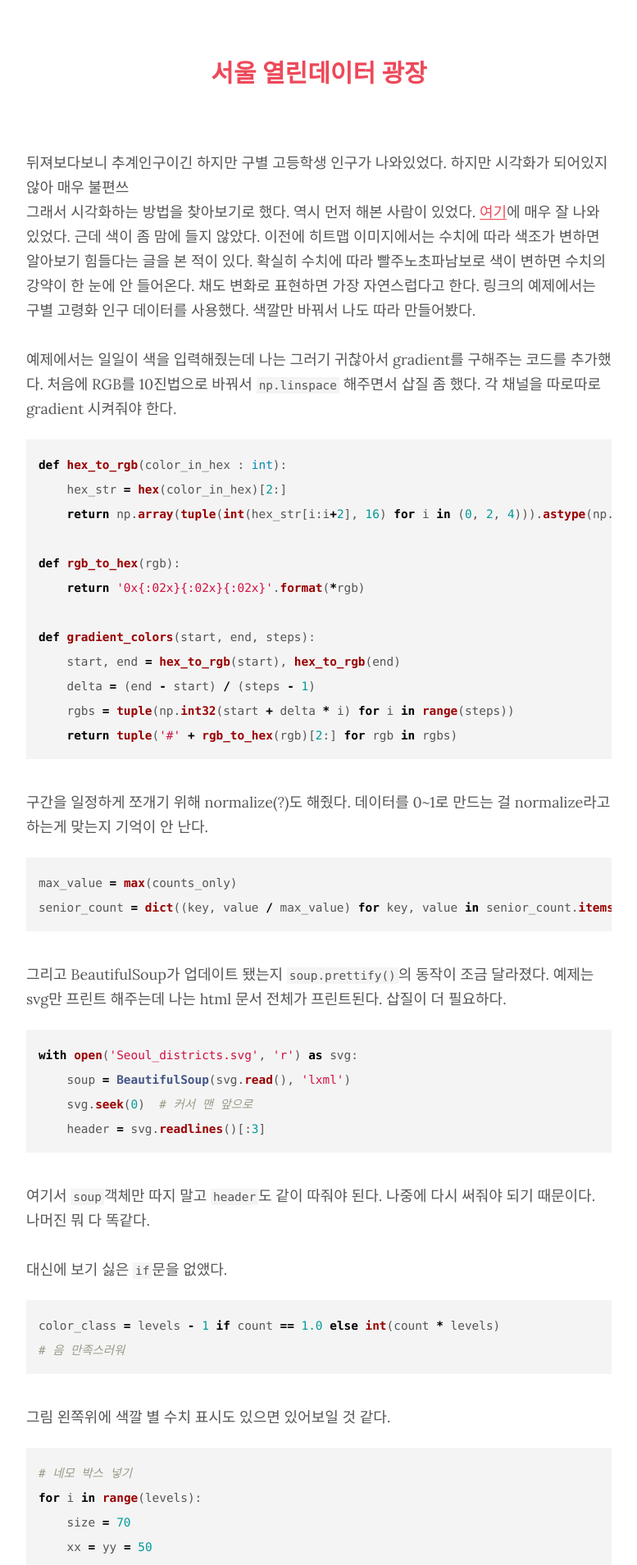
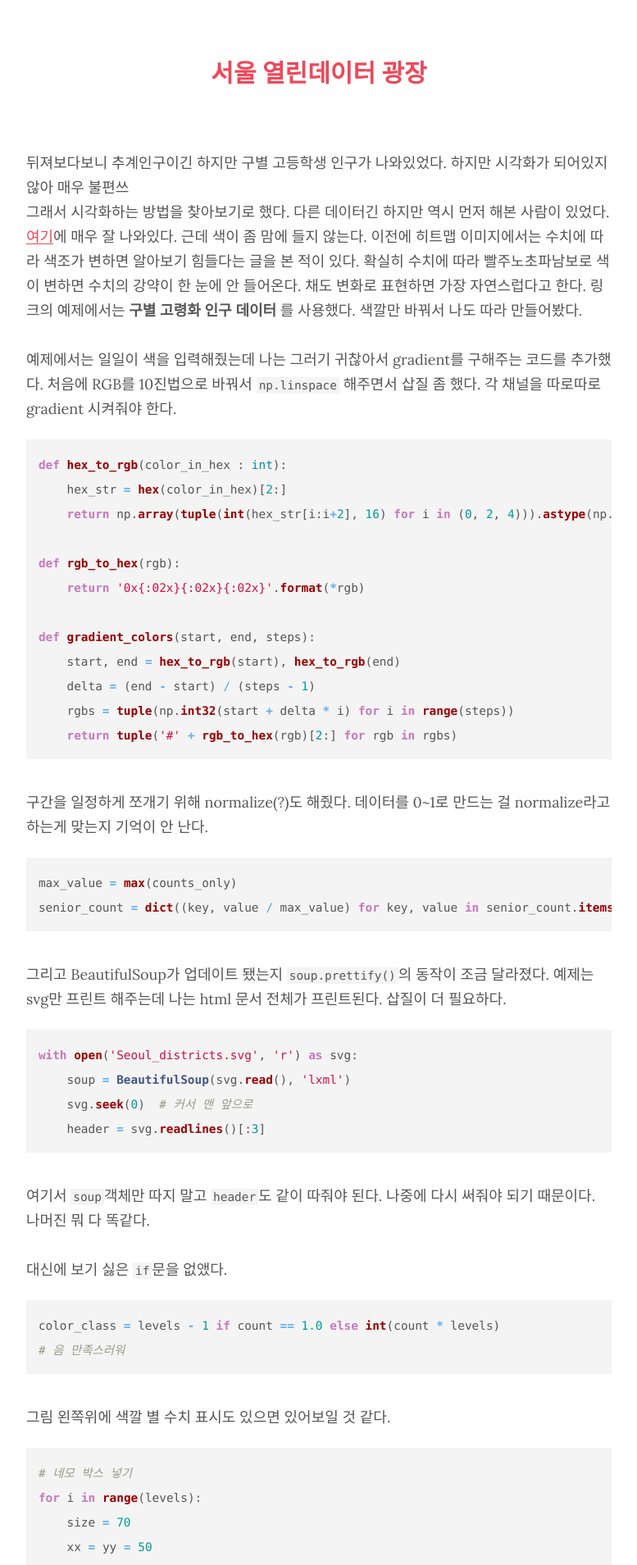
Before and after one commit to Haawron/Haawron.github.io, a Jekyll site: the page built from _posts/2018-02-21-seoul-analysis.md, in a window 1280 px wide. Shown: the part 682-2591 px from the top of the page at 82% size, without its empty margins (251-1028 px from the left). Built offline with Jekyll 4.4.1, drawn with Linux system fonts in a browser that asks for light colours; some web fonts are replaced; our own code applies the rules of GitHub Pages for plain Markdown files.

Commit message:
코드 스니펫 색깔 바꾸기

```diff
--- a/_posts/2018-02-21-seoul-analysis.md
+++ b/_posts/2018-02-21-seoul-analysis.md
@@ -20,10 +20,11 @@ feature_image: "https://i.imgur.com/kG4cv7r.jpg"
 </center> </h3><br>
 
 뒤져보다보니 추계인구이긴 하지만 구별 고등학생 인구가 나와있었다. 하지만 시각화가 되어있지 않아 매우 불편쓰
-그래서 시각화하는 방법을 찾아보기로 했다. 역시 먼저 해본 사람이 있었다. [여기]에 매우 잘 나와있었다.
-근데 색이 좀 맘에 들지 않았다. 이전에 히트맵 이미지에서는 수치에 따라 색조가 변하면 알아보기 힘들다는
-글을 본 적이 있다. 확실히 수치에 따라 빨주노초파남보로 색이 변하면 수치의 강약이 한 눈에 안 들어온다.
-채도 변화로 표현하면 가장 자연스럽다고 한다. 링크의 예제에서는 구별 고령화 인구 데이터를 사용했다.
+그래서 시각화하는 방법을 찾아보기로 했다. 다른 데이터긴 하지만 역시 먼저 해본 사람이 있었다.
+[여기]에 매우 잘 나와있다. 근데 색이 좀 맘에 들지 않는다.
+이전에 히트맵 이미지에서는 수치에 따라 색조가 변하면 알아보기 힘들다는 글을 본 적이 있다.
+확실히 수치에 따라 빨주노초파남보로 색이 변하면 수치의 강약이 한 눈에 안 들어온다.
+채도 변화로 표현하면 가장 자연스럽다고 한다. 링크의 예제에서는 **구별 고령화 인구 데이터** 를 사용했다.
 색깔만 바꿔서 나도 따라 만들어봤다.
 
 예제에서는 일일이 색을 입력해줬는데 나는 그러기 귀찮아서 gradient를 구해주는 코드를 추가했다.
--- a/_sass/_syntax.scss
+++ b/_sass/_syntax.scss
@@ -1,8 +1,8 @@
 .hll { background-color: #ffffcc }
 .c { color: #999988; font-style: italic } /* Comment */
 .err { color: #a61717; background-color: #e3d2d2 } /* Error */
-.k { color: #000000; font-weight: bold } /* Keyword */
-.o { color: #000000; font-weight: bold } /* Operator */
+.k { color: #C678BD; font-weight: bold } /* Keyword #000000 */
+.o { color: #61AFEF; font-weight: bold } /* Operator #000000 */
 .cm { color: #999988; font-style: italic } /* Comment.Multiline */
 .cp { color: #999999; font-weight: bold; font-style: italic } /* Comment.Preproc */
 .c1 { color: #999988; font-style: italic } /* Comment.Single */
@@ -37,7 +37,7 @@
 .nn { color: #555555 } /* Name.Namespace */
 .nt { color: #000080 } /* Name.Tag */
 .nv { color: #008080 } /* Name.Variable */
-.ow { color: #000000; font-weight: bold } /* Operator.Word */
+.ow { color: #C678BD; font-weight: bold } /* Operator.Word #000000 */
 .w { color: #bbbbbb } /* Text.Whitespace */
 .mf { color: #009999 } /* Literal.Number.Float */
 .mh { color: #009999 } /* Literal.Number.Hex */
```
